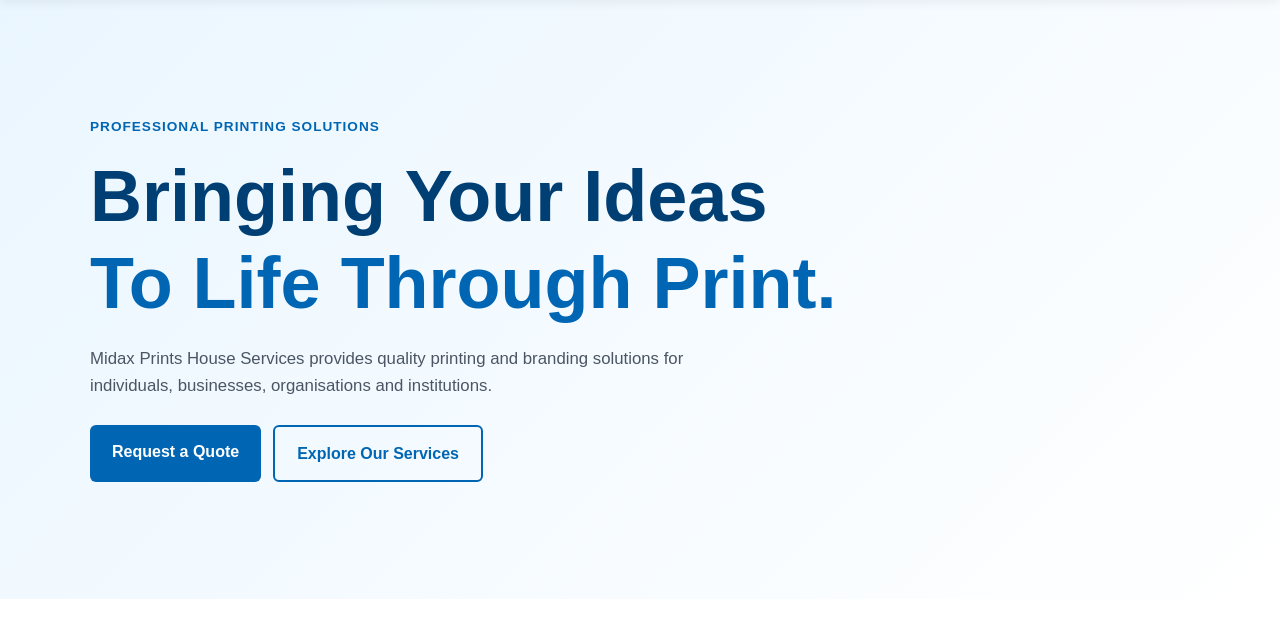
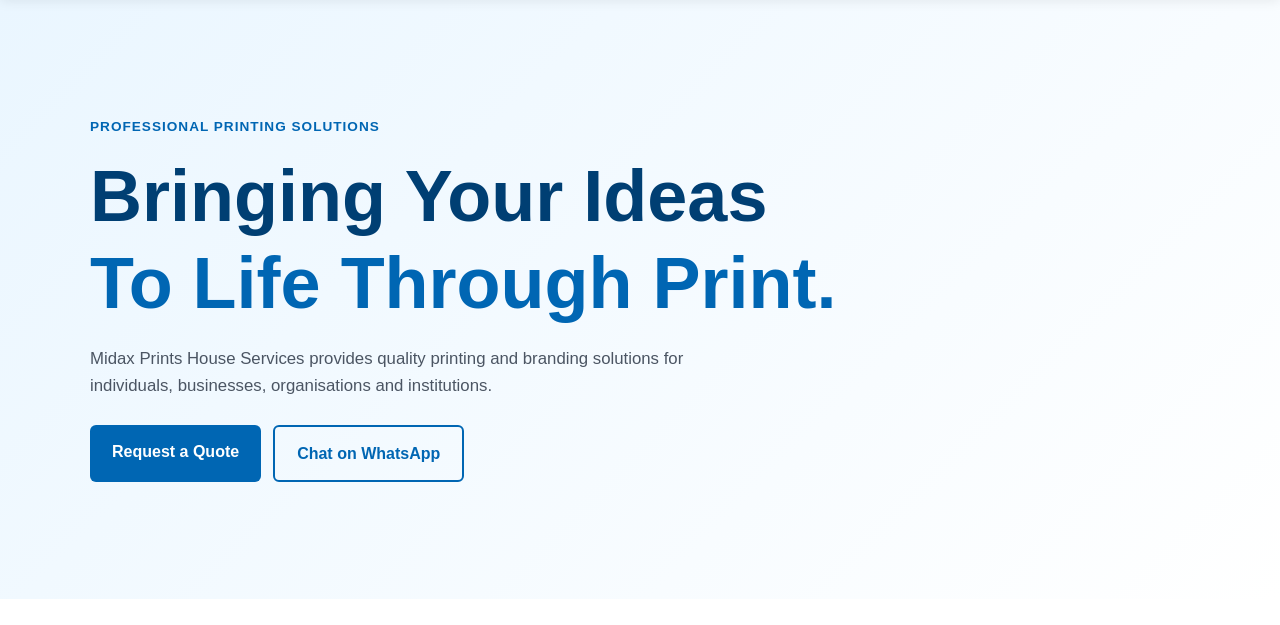
Before and after one commit to danielpagn04-ui/midax-prints-website, a Flask app: page / in a window 1280 px wide. Shown: the part 76-701 px from the top of the page. Run offline with Flask 3, Linux system fonts and the light colour scheme.

Commit message:
Add WhatsApp enquiry button

```diff
--- a/templates/index.html
+++ b/templates/index.html
@@ -69,8 +69,8 @@
                 Request a Quote
             </a>
 
-            <a href="#services" class="btn btn-secondary">
-                Explore Our Services
+            <a href="https://wa.me/2348038195051?text=Hello%20Midax%20Prints%20House%20Services%2C%20I%20would%20like%20to%20make%20an%20enquiry%20about%20your%20printing%20services." class="btn btn-secondary" target="_blank" rel="noopener">
+                Chat on WhatsApp
             </a>
 
         </div>
```
